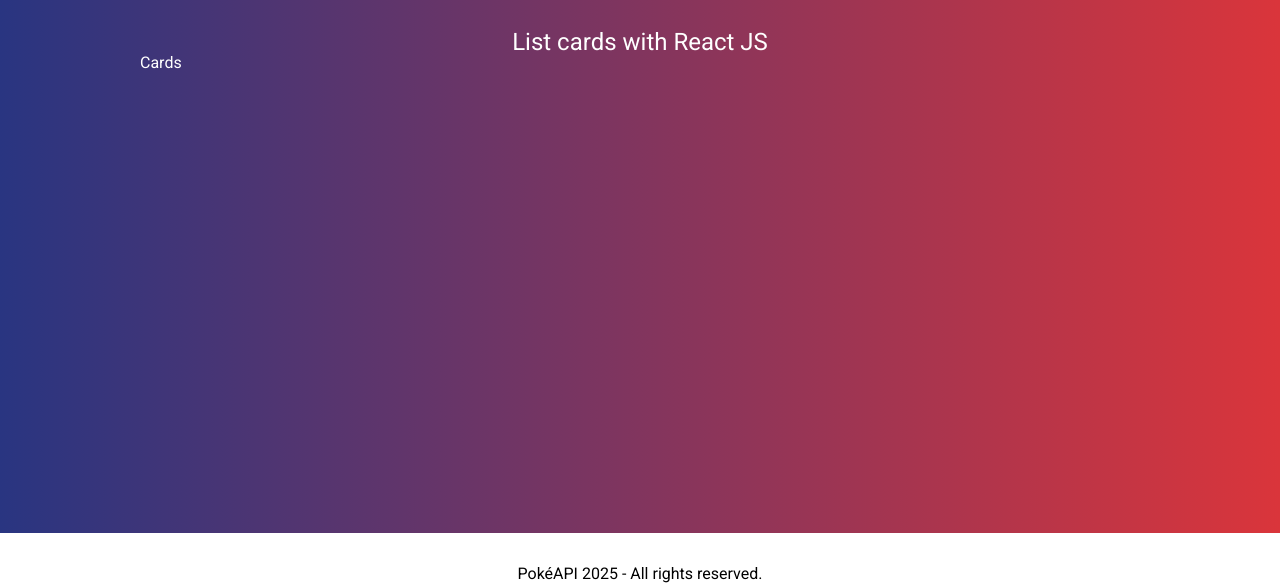
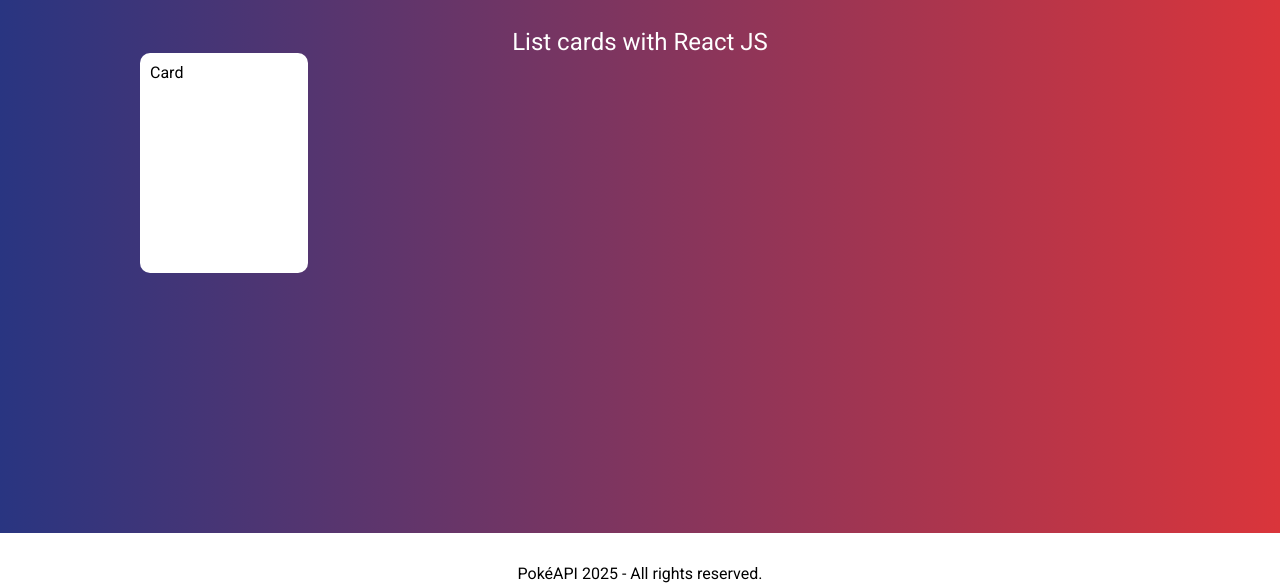
Before and after one commit to caueamaral/react-pokeapi, a React (Vite) app: page / in a window 1280 px wide. Shown: the part 187-772 px from the top of the page. Built offline with nearby package versions, Linux system fonts and the light colour scheme.

Commit message:
Feat: Card simple structure

```diff
--- /dev/null
+++ b/src/cards/Card.tsx
@@ -0,0 +1,7 @@
+export function Card() {
+    return (
+        <section className="card">
+            Card
+        </section>
+    )
+}
--- a/src/cards/Cards.tsx
+++ b/src/cards/Cards.tsx
@@ -1,5 +1,11 @@
+import { Card } from './Card'
+
 export function Cards() {
     return (
-        <div>Cards</div>
+        <>
+            <article className="cards">
+                <Card />
+            </article>
+        </>
     )
 }
--- a/src/index.css
+++ b/src/index.css
@@ -10,9 +10,10 @@ body {
   min-height: 100vh;
 }
 
+
 /* Variables */
 :root {
-  --lightColor: #fff;
+  --white: #fff;
 
   --headerHeight: 240px;
   --footerHeight: 80px;
@@ -39,7 +40,7 @@ article {
 /* Header */
 header {
   align-items: center;
-  color: var(--lightColor);
+  color: var(--white);
   display: flex;
   flex-direction: column;
   height: var(--headerHeight);
@@ -57,7 +58,6 @@ header h1 {
 
 /* Main */
 main {
-  color: var(--lightColor);
   min-height: calc(100vh - var(--headerHeight) - var(--footerHeight));
 }
 
@@ -65,9 +65,24 @@ main {
 /* Footer */
 footer {
   align-items: center;
-  background: #fff;
+  background: var(--white);
   display: flex;
   height: var(--footerHeight);
   justify-content: center;
   text-align: center;
 }
+
+
+/* Cards */
+.cards {
+  display: grid;
+  gap: 40px;
+  grid-template-columns: repeat(5, 1fr);
+}
+
+.card {
+  background: var(--white);
+  border-radius: 10px;
+  min-height: 200px;
+  padding: 10px;
+}
```
